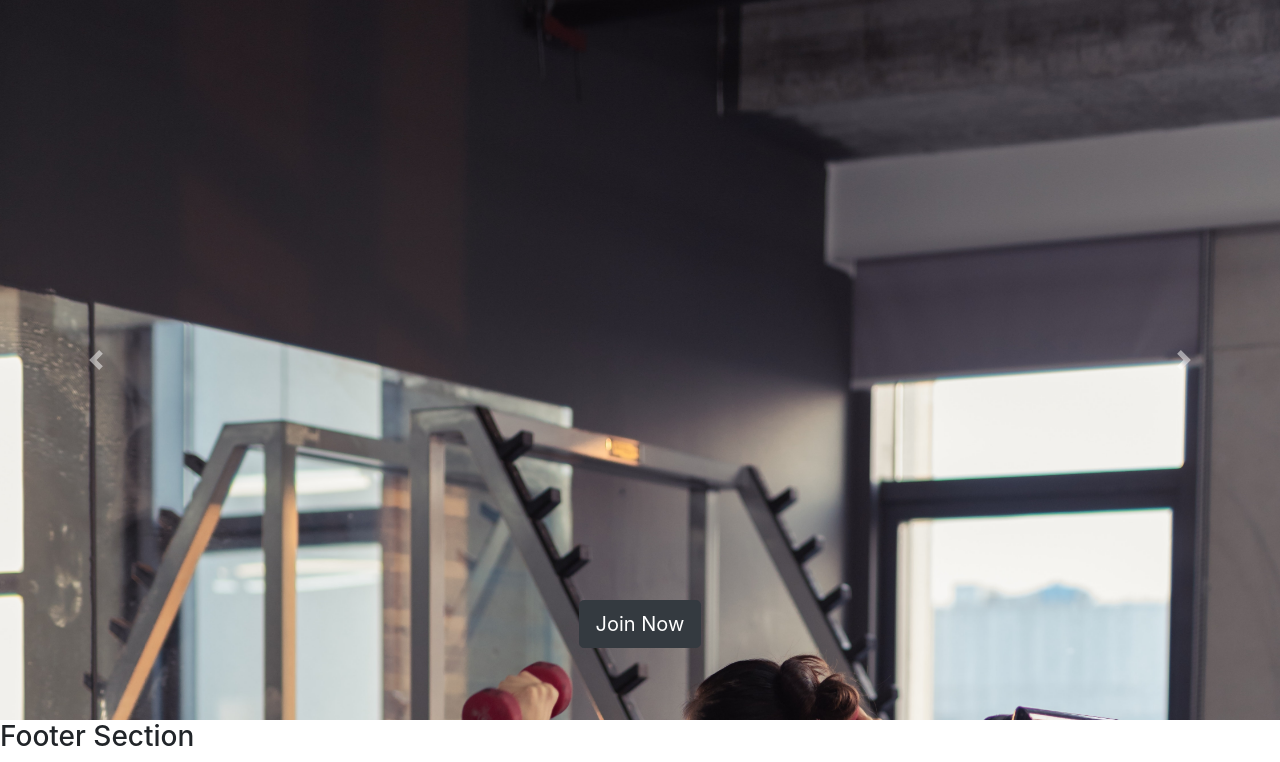
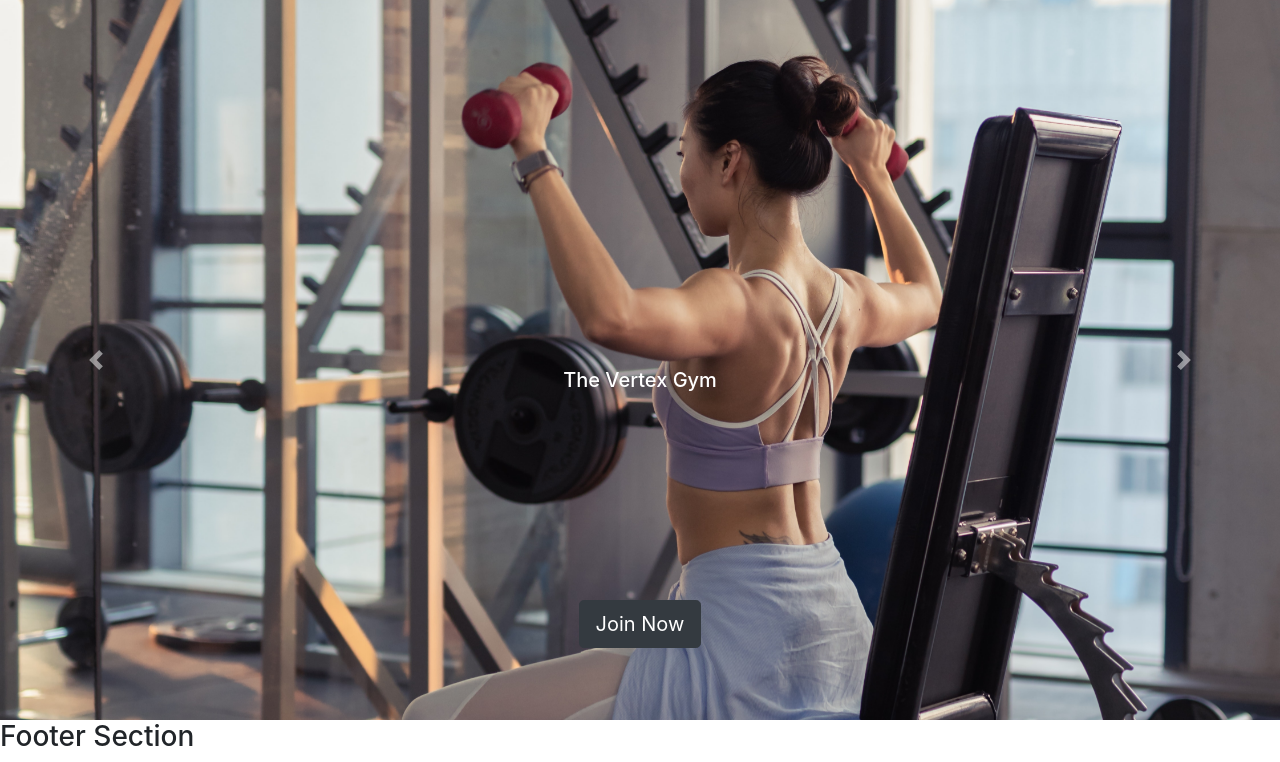
Before and after one commit to jtarbard/Software-Engineering-Project, a Flask app: page / in a window 1280 px wide. Shown: the part 80-842 px from the top of the page. Run offline with Flask 2, Linux system fonts and the light colour scheme; parts of the project's set-up code (start-up, migrations or seed data) failed here and were passed over; some libraries are stand-ins or nearby versions.

Commit message:
Improve carousel image scaling which and add carousel caption. Fix #25

```diff
--- a/main/static/css/index.css
+++ b/main/static/css/index.css
@@ -2,13 +2,25 @@
     height: 90vh;
 }
 
-.carousel-inner {
-    height: 100%;
+.carousel-item {
+  width: 100%;
+  height: 90vh;
 }
 
 .carousel-item img {
+  width: 100%;
+  height: 100%;
+  object-fit: cover;
+}
+
+#caption {
+    position: absolute;
     width: 100%;
+    margin-top: -35vh;
+    align-items: center;
 }
+
+
 
 #carousel-btn-container {
     position: absolute;
--- a/main/templates/index/index.html
+++ b/main/templates/index/index.html
@@ -20,6 +20,11 @@ The Vertex-Index!
     <a class="carousel-control-next" href="#carousel" role="button" data-slide="next">
     <span class="carousel-control-next-icon"></span>
     </a>
+    <div id="caption">
+        <div class="carousel-caption">
+            <h5>The Vertex Gym</h5>
+        </div>
+    </div>
     <div class="container col text-center" id="carousel-btn-container">
         <button class="btn btn-lg btn-dark" id="carousel-btn">Join Now</button>
     </div>
```
